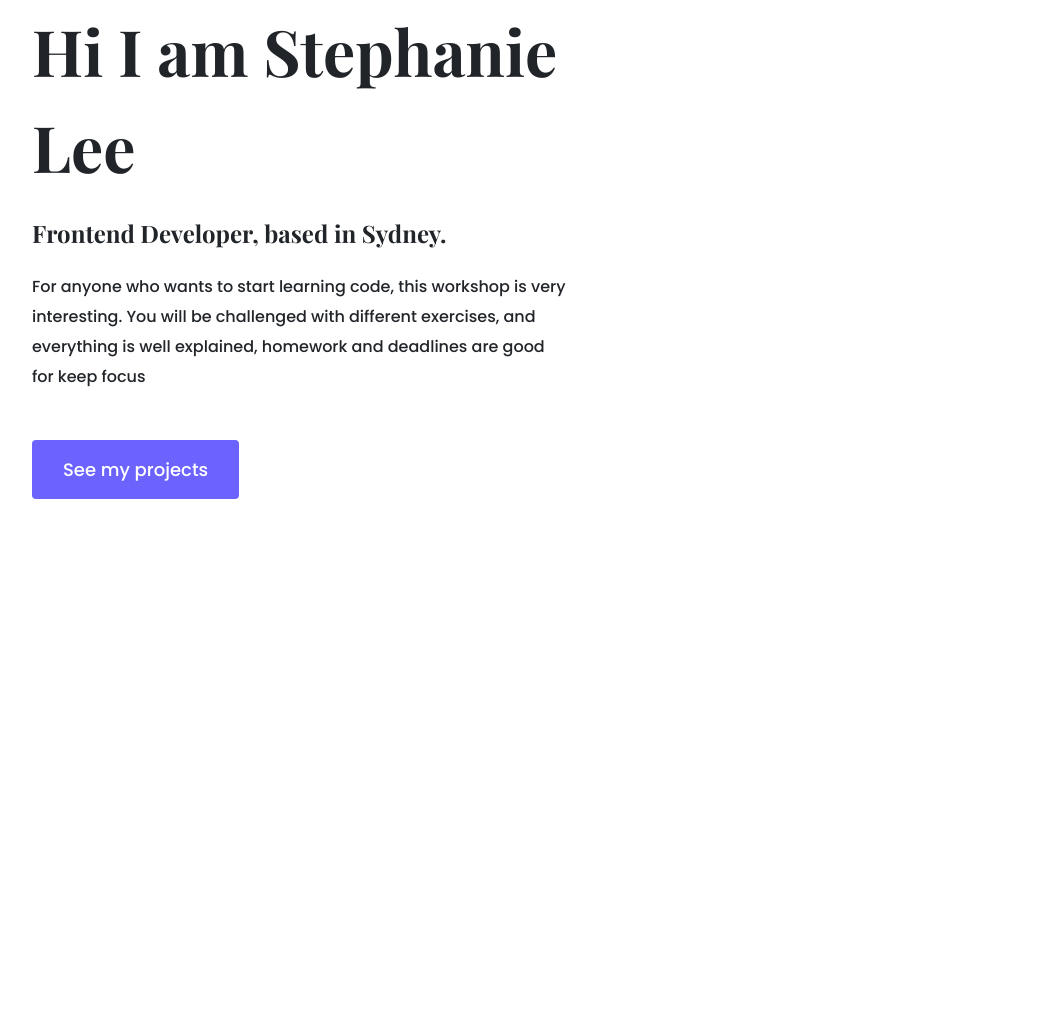
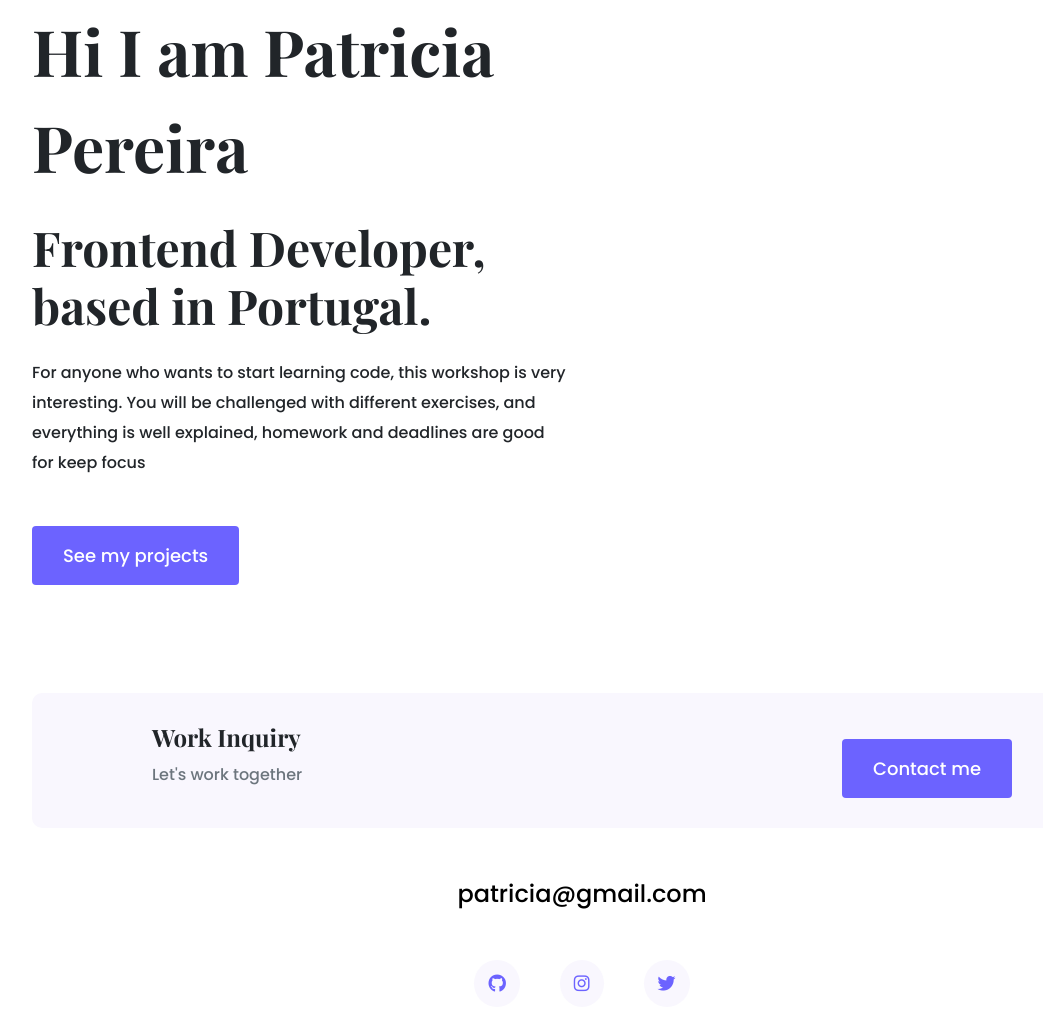
Before and after one commit to leesteph/Portfolio-Project, a plain HTML site: page about.html in a window 1280 px wide. Shown: the part 239-1270 px from the top of the page, without its empty margins (58-1101 px from the left). Before the commit the page ends 946 px from the top, so only its background shows below. Drawn offline with nearby package versions, Linux system fonts and the light colour scheme.

Commit message:
Added footer to each page

```diff
--- a/about.html
+++ b/about.html
@@ -51,8 +51,8 @@
       <div class="row">
         <div class="col-lg-6">
           <div class="content-container-content">
-            <h1 class="mb-4">Hi I am Stephanie Lee</h1>
-            <h2 class="mb-4">Frontend Developer, based in Sydney.</h2>
+            <h1 class="mb-4">Hi I am Patricia Pereira</h1>
+            <h2 class="mb-4">Frontend Developer, based in Portugal.</h2>
             <p class="mb-5">
               For anyone who wants to start learning code, this workshop is very
               interesting. You will be challenged with different exercises, and
@@ -66,6 +66,39 @@
           <img src="images/Headshot.png" class="img-fluid headshot" alt="" />
         </div>
       </div>
+      <footer>
+        <div
+          class="
+            contact-box
+            d-flex
+            justify-content-between
+            mb-5
+            d-none d-md-flex
+          "
+        >
+          <div>
+            <h4>Work Inquiry</h4>
+            <p class="text-muted">Let's work together</p>
+          </div>
+          <div><a href="" class="btn btn-branding mt-3">Contact me</a></div>
+        </div>
+        <div class="d-flex justify-content-center mb-5">
+          <a href="mailto:patricia@gmail.com" class="email-link"
+            >patricia@gmail.com</a
+          >
+        </div>
+        <div class="social-links d-flex justify-content-center">
+          <a href="https://www.github.com/patricia"
+            ><i class="fab fa-github"></i
+          ></a>
+          <a href="https://www.instagram.com/patricia"
+            ><i class="fab fa-instagram"></i
+          ></a>
+          <a href="https://www.twitter.com/patricia"
+            ><i class="fab fa-twitter"></i
+          ></a>
+        </div>
+      </footer>
     </div>
   </body>
 </html>
--- a/styles/portfolio.css
+++ b/styles/portfolio.css
@@ -29,6 +29,10 @@ h2 {
   font-size: 24px;
 }
 
+h2 {
+  font-size: 48px;
+}
+
 p {
   font-family: var(--default-font-family);
   font-weight: normal;
@@ -51,13 +55,14 @@ p {
 
 .hero h1 {
   font-size: 96px;
+  line-height: 128px;
 }
 
 .hero h2 {
   font-family: var(--default-font-family);
   font-weight: normal;
   font-size: 24px;
-  line-height: 2;
+  line-height: 36px;
 }
 
 .btn-branding {
@@ -143,6 +148,46 @@ nav li.active a {
   color: var(--branding-color);
 }
 
+footer {
+  margin: 60px 0;
+}
+
+footer .email-link {
+  text-decoration: none;
+  color: black;
+  font-size: 24px;
+  text-align: center;
+}
+
+footer .email-link:hover {
+  color: var(--branding-color);
+}
+
+footer .social-links a {
+  margin: 0 20px;
+  color: var(--branding-color);
+  background: var(--secondary-color);
+  padding: 10px 14px;
+  font-size: 18px;
+  border-radius: 50%;
+  transition: all 100ms ease-in-out;
+}
+
+footer .social-links:hover {
+  color: white;
+  background: var(--branding-color);
+}
+
+footer .contact-box {
+  background: var(--secondary-color);
+  padding: 30px 120px;
+  border-radius: 10px;
+}
+
+footer .contact-box p {
+  margin: 0;
+}
+
 @media (max-width: 900px) {
   .project-description {
     padding: 0;
@@ -156,6 +201,13 @@ nav li.active a {
 
   h2 {
     font-size: 44px;
+  }
+
+  h4 {
+    font-size: 26px;
+  }
+
+  .btn {
   }
   .hero {
     padding: 80px 20px;
```
Also changed, not shown: contact.html (+33 -0 lines), index.html (+36 -3 lines), work.html (+33 -0 lines).
